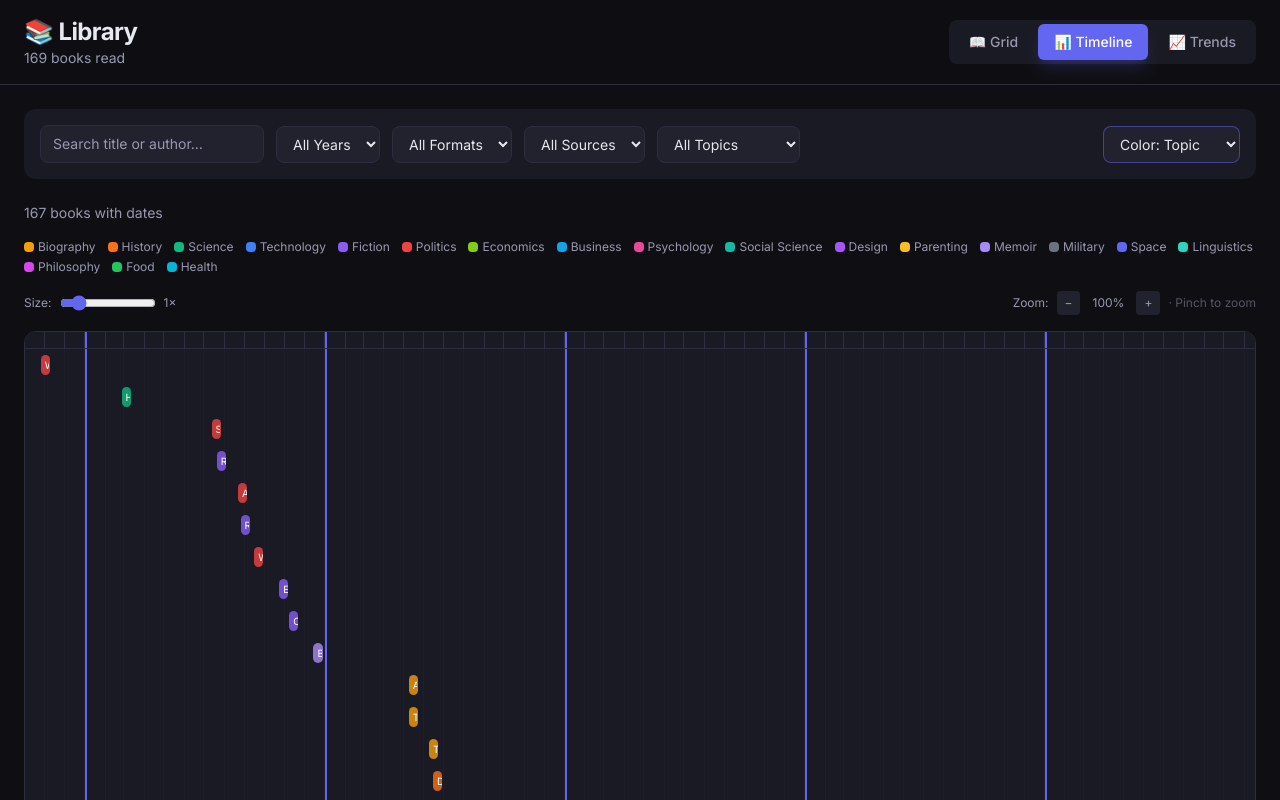
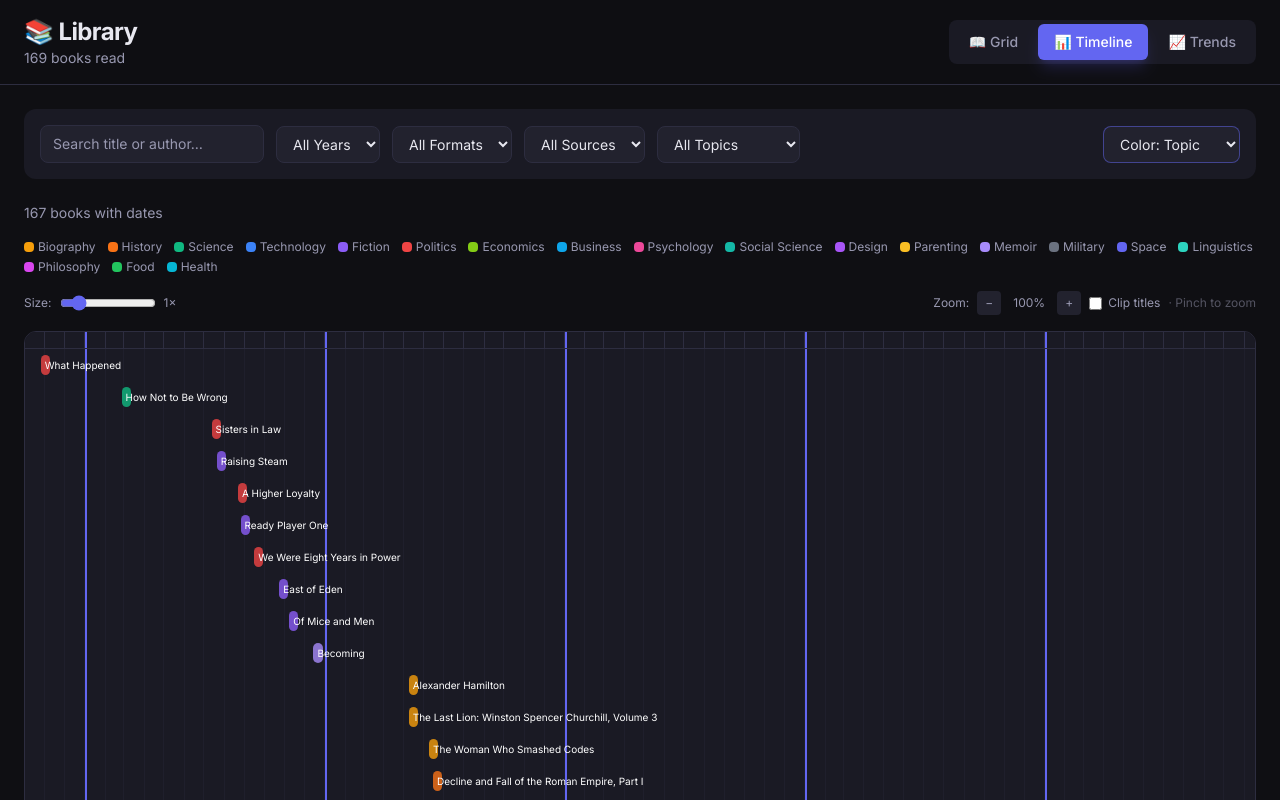
Before and after one commit to corychainsman/bookshelf, a React (Vite) app: page / in a window 1280 px wide. Both pictures are taken after a click on the button "📊 Timeline". Shown: the top 800 px of the page. Built offline with nearby package versions, Linux system fonts and the light colour scheme.

Commit message:
Add 'Clip titles' checkbox to Gantt toolbar; default off (overflow visible)

```diff
--- a/src/components/GanttChart.tsx
+++ b/src/components/GanttChart.tsx
@@ -19,6 +19,7 @@
 
 export function GanttChart({ books, selectedYear, zoom, onZoomChange, rowScale, onRowScaleChange, colorBy }: Props) {
   const [hoveredBook, setHoveredBook] = useState<Book | null>(null);
+  const [clipTitles, setClipTitles] = useState(false);
   const [tooltipPos, setTooltipPos] = useState({ x: 0, y: 0 });
   const containerRef = useRef<HTMLDivElement>(null);
   const lastPinchDist = useRef<number | null>(null);
@@ -233,6 +234,15 @@
               className="text-xs px-2 py-1 rounded bg-[var(--bg-card)] text-[var(--text-secondary)] hover:bg-[var(--bg-hover)]"
             >Reset</button>
           )}
+          <label className="flex items-center gap-1.5 text-xs text-[var(--text-secondary)] cursor-pointer select-none">
+            <input
+              type="checkbox"
+              checked={clipTitles}
+              onChange={e => setClipTitles(e.target.checked)}
+              className="accent-[var(--accent)]"
+            />
+            Clip titles
+          </label>
           <span className="text-xs text-[var(--text-secondary)] opacity-50 hidden sm:inline">· Pinch to zoom</span>
         </div>
       </div>
@@ -319,8 +329,8 @@
                     transform: 'translateY(-50%)',
                     left: book.image_url && pixelWidth > THUMB_PX_MIN ? TITLE_LEFT_THUMB : TITLE_LEFT_NO_THUMB,
                     maxWidth: `calc(95% - ${book.image_url && pixelWidth > THUMB_PX_MIN ? TITLE_LEFT_THUMB : TITLE_LEFT_NO_THUMB}px)`,
-                    overflow: 'hidden',
-                    textOverflow: 'ellipsis',
+                    overflow: clipTitles ? 'hidden' : 'visible',
+                    textOverflow: clipTitles ? 'ellipsis' : 'clip',
                     whiteSpace: 'nowrap',
                   }}
                 >
```
